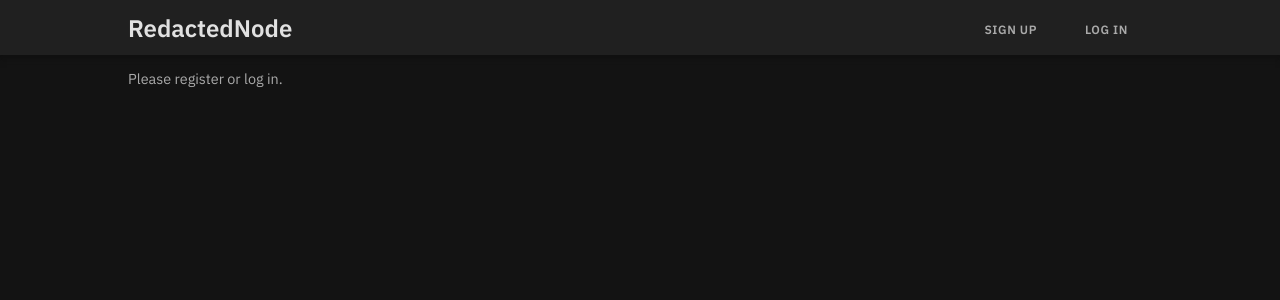
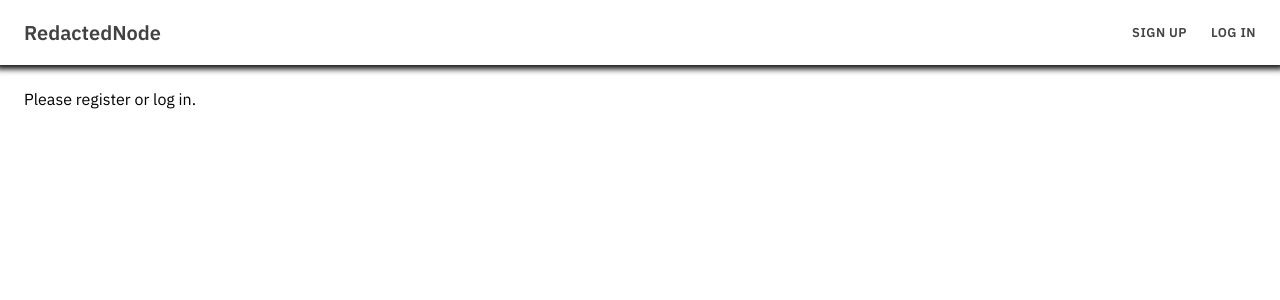
Before and after one commit to stephenpark7/reddit-clone, a React (Create React App) app in the folder client/: page / in a window 1280 px wide. Shown: the top 300 px of the page. Built offline with nearby package versions, Linux system fonts and the light colour scheme.

Commit message:
style: update navbar, set up groundwork for dark mode

```diff
--- a/client/src/App/index.tsx
+++ b/client/src/App/index.tsx
@@ -4,7 +4,7 @@ import { Home, SignUp, LogIn } from './pages';
 import Category from './pages/Category/';
 import Post from './pages/Post';
 import NotFound from './pages/NotFound';
-import Navbar from './shared/components/Navbar';
+import { Navbar } from './shared/components/Navbar';
 import { UserData } from './shared/types/UserData';
 import './styles/App.scss';
 
--- a/client/src/App/shared/components/Navbar/index.tsx
+++ b/client/src/App/shared/components/Navbar/index.tsx
@@ -3,21 +3,18 @@ import { useContext } from 'react';
 import { UserContext } from '../../utils/userContext';
 import styles from '../../../styles/Navbar.module.scss';
 import { UserContext as UserContextType } from '../../types/UserContext';
+import { DefaultUserState } from '../../utils/userContext';
 
 const siteName = 'RedactedNode';
 
-export default function Navbar() {
+export const Navbar = () => {
   const userContext = useContext(UserContext) as UserContextType;
   const { state: userData, setState: setUserData } = userContext;
 
   function logOut() {
     if (!userData) return;
     localStorage.removeItem('token');
-    setUserData({
-      'user_id': '',
-      'username': '',
-      'access_token': '',
-    });
+    setUserData(DefaultUserState);
   }
 
   return (
@@ -29,11 +26,11 @@ export default function Navbar() {
           <Link className={styles.link} to={'/'} onClick={logOut}>Log out</Link>
         </>
         :
-        <>
+        <div className={styles.linksContainer}>
           <NavLink className={styles.link} to='/signup'>sign up</NavLink>
           <NavLink className={styles.link} to='/login'>log in</NavLink>
-        </>
+        </div>
       }
     </nav>
   );
-}
+};
--- a/client/src/App/styles/App.scss
+++ b/client/src/App/styles/App.scss
@@ -1,12 +1,23 @@
+:root {
+  --body-color: #FFFFFF;
+  --font-color: #424242;
+  --font-hover-color: #191919;
+}
+
+[data-dark-mode] {
+  --body-color: #191919;
+  --font-color: #E1E1E1;
+  --font-hover-color: #FFFFFF;
+}
+
 * {
   box-sizing: border-box;
 }
 
 body {
-  color: rgb(170, 170, 170);
-  background-color: rgb(19, 19, 19);
+  color: var(--TUNDORA);
+  background-color: var(--WHITE);
   font-family: 'IBM Plex Sans', sans-serif;
-  font-size: 12px;
   margin: 0;
 
   a {
--- a/client/src/App/styles/Category.module.scss
+++ b/client/src/App/styles/Category.module.scss
@@ -1,5 +1,5 @@
 .container {
-    padding: 0 10vw;
+    padding: 0 1.5rem;
     font-size: 1.2em;
 }
 
--- a/client/src/App/styles/Home.module.css
+++ b/client/src/App/styles/Home.module.css
@@ -1,5 +1,4 @@
 .pageContainer {
-  padding: 0 10vw;
-  font-size: 1.2em;
-  margin: 1em 0 0 0;
+  padding: 0 1.5rem;
+  margin: 1.5rem 0 0 0;
 }
--- a/client/src/App/styles/Navbar.module.scss
+++ b/client/src/App/styles/Navbar.module.scss
@@ -1,27 +1,32 @@
 .container {
-  padding: 0 10vw;
   display: flex;
-  background-color: rgb(32, 32, 32);
+  height: 65px;
+  padding: 0 1.5rem;
+  justify-content: space-between;
+  align-items: center;
+  gap: 1.5rem;
+  background-color: var(--body-color);
   box-shadow: 0px 0px 6px 4px rgb(16, 16, 16);
-  height: 55px;
 }
 
 .title {
-  align-self: center;
-  font-size: 2em;
-  margin-right: auto;
+  font-size: 1.25rem;
   font-weight: 600;
-  color: rgb(225, 225, 225);
+  color: var(--font-color);
+}
+
+.linksContainer {
+  display: flex;
+  gap: 1.5rem;
 }
 
 .link {
-  align-self: center;
-  padding: 1.25em 2em 1em 2em;
+  color: var(--font-color);
   height: 100%;
-  letter-spacing: 0.05em;
+  letter-spacing: 0.03rem;
   text-transform: uppercase;
   font-weight: 600;
-  font-size: 1em;
+  font-size: 0.8rem;
   display: flex;
   align-items: center;
   flex-shrink: 0;
@@ -37,13 +42,13 @@
   right: 0px;
   bottom: 0px;
   opacity: 0;
-  border-bottom: 1px solid rgb(128, 128, 128);
+  border-bottom: 1px solid var(--font-color);
 }
 
 .link.active::after {
   background-color: rgb(46, 46, 46);
   opacity: 1;
-  border-bottom: 3px solid rgb(128, 128, 128);
+  border-bottom: 3px solid var(--font-color);
 }
 
 .link:hover::after {
@@ -51,5 +56,5 @@
 }
 
 .link:hover {
-  color: white;
+  color: var(--font-hover-color);
 }
--- a/client/src/App/styles/Post.module.scss
+++ b/client/src/App/styles/Post.module.scss
@@ -1,5 +1,5 @@
 .container {
-    padding: 0 10vw;
+    padding: 0 1.5rem;
     font-size: 1.2em;
 }
 
```
